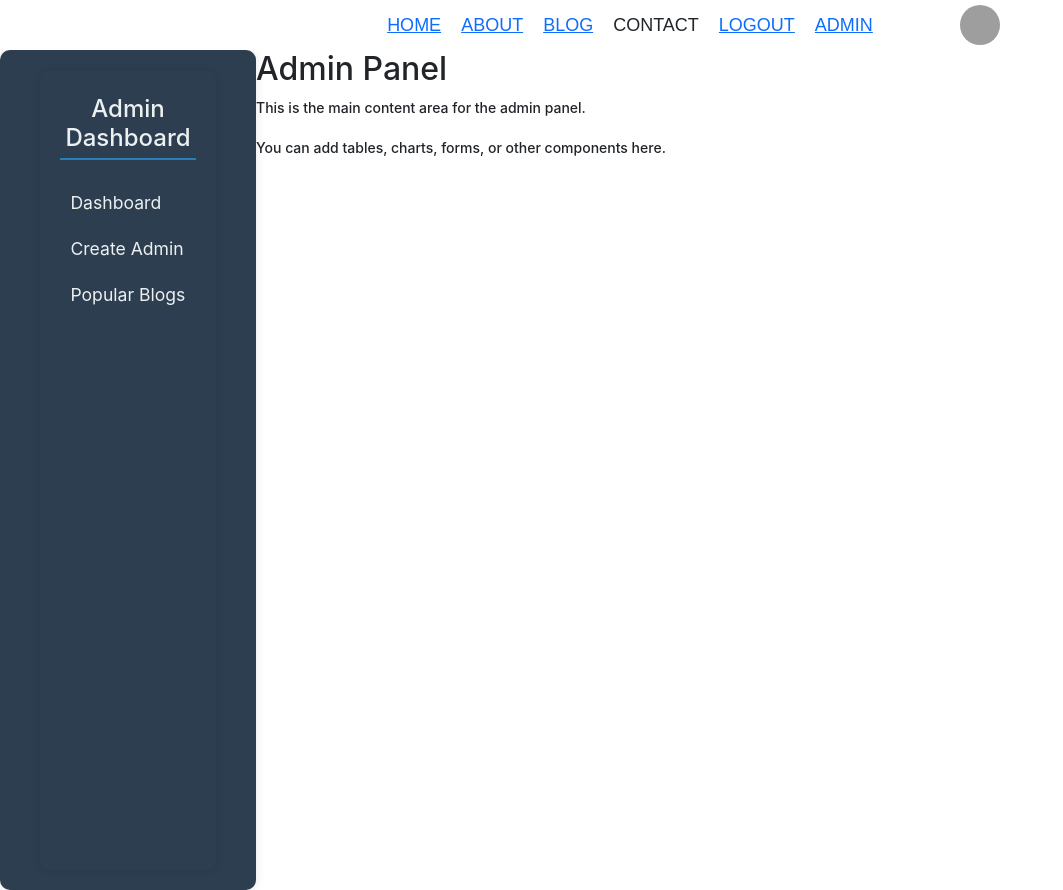
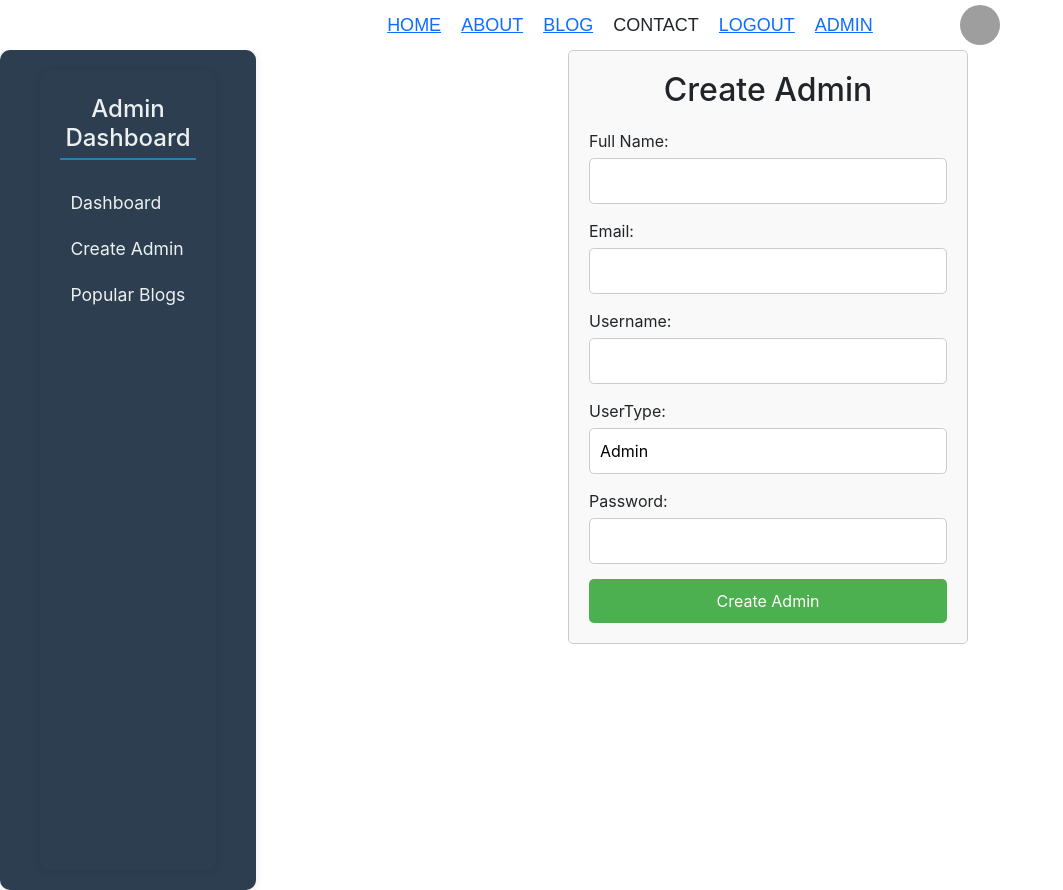
Before and after one commit to Rajiv-Bhandari/React-Coursework, a React (Create React App) app: page /admin in a window 1280 px wide. Shown: the whole page, without its empty margins (0-1063 px from the left). Built offline with nearby package versions, Linux system fonts and the light colour scheme; grey boxes are pictures that could not be loaded; some icons are missing.

Commit message:
create admin form

```diff
--- a/src/components/admin/adminhome/adminbody.js
+++ b/src/components/admin/adminhome/adminbody.js
@@ -1,15 +1,11 @@
 import React from 'react';
 import "./adminbody.css";
+import CreateAdminForm from '../createadmin/createadminform';
 
 export default function AdminBody() {
   return (
-    <div className="admin-body">
-      <h2>Admin Panel</h2>
-      <div className="admin-content">
-        {/* Your admin content goes here */}
-        <p>This is the main content area for the admin panel.</p>
-        <p>You can add tables, charts, forms, or other components here.</p>
-      </div>
-    </div>
+    <>
+    <CreateAdminForm />
+    </>
   );
 }
--- a/src/components/admin/adminhome/adminhome.js
+++ b/src/components/admin/adminhome/adminhome.js
@@ -1,7 +1,7 @@
 import React from 'react';
 import AdminSidebar from '../adminsidebar/adminSidebar';
 import AdminBody from './adminbody';
-import './adminhome.css'; // Import CSS file for styling
+import './adminhome.css';
 
 export default function AdminHome() {
   return (
--- /dev/null
+++ b/src/components/admin/createadmin/createadminform.css
@@ -0,0 +1,44 @@
+.create-admin-form {
+    width: 400px;
+    margin: 0 auto;
+    padding: 20px;
+    border: 1px solid #ccc;
+    border-radius: 5px;
+    background-color: #f9f9f9;
+  }
+
+  .create-admin-form h2 {
+    text-align: center;
+    margin-bottom: 20px;
+  }
+
+  .create-admin-form label {
+    display: block;
+    margin-bottom: 5px;
+  }
+
+  .create-admin-form input[type="text"],
+  .create-admin-form input[type="email"],
+  .create-admin-form input[type="password"] {
+    width: 100%;
+    padding: 10px;
+    margin-bottom: 15px;
+    border: 1px solid #ccc;
+    border-radius: 5px;
+    box-sizing: border-box;
+  }
+
+  .create-admin-form button[type="submit"] {
+    width: 100%;
+    padding: 10px;
+    background-color: #4CAF50;
+    color: white;
+    border: none;
+    border-radius: 5px;
+    cursor: pointer;
+    transition: background-color 0.3s ease;
+  }
+
+  .create-admin-form button[type="submit"]:hover {
+    background-color: #45a049;
+  }
--- /dev/null
+++ b/src/components/admin/createadmin/createadminform.js
@@ -0,0 +1,84 @@
+import React, { useState } from 'react';
+import './createadminform.css';
+
+export default function CreateAdminForm() {
+  const [fullName, setFullName] = useState('');
+  const [email, setEmail] = useState('');
+  const [username, setUsername] = useState('');
+  const [password, setPassword] = useState('');
+
+  const handleSubmit = (e) => {
+    e.preventDefault();
+    // Handle form submission
+    const formData = {
+      fullName,
+      email,
+      username,
+      password
+    };
+    console.log(formData);
+    // Reset form fields
+    setFullName('');
+    setEmail('');
+    setUsername('');
+    setPassword('');
+  };
+
+  return (
+    <div className="create-admin-form">
+      <h2>Create Admin</h2>
+      <form onSubmit={handleSubmit}>
+        <div>
+          <label htmlFor="fullName">Full Name:</label>
+          <input
+            type="text"
+            id="fullName"
+            value={fullName}
+            onChange={(e) => setFullName(e.target.value)}
+            required
+          />
+        </div>
+        <div>
+          <label htmlFor="email">Email:</label>
+          <input
+            type="email"
+            id="email"
+            value={email}
+            onChange={(e) => setEmail(e.target.value)}
+            required
+          />
+        </div>
+        <div>
+          <label htmlFor="username">Username:</label>
+          <input
+            type="text"
+            id="username"
+            value={username}
+            onChange={(e) => setUsername(e.target.value)}
+            required
+          />
+        </div>
+        <div>
+          <label htmlFor="userType">UserType:</label>
+          <input
+            type="text"
+            id="userType"
+            value="Admin"
+            readOnly
+          />
+        </div>
+        <div>
+          <label htmlFor="password">Password:</label>
+          <input
+            type="password"
+            id="password"
+            value={password}
+            onChange={(e) => setPassword(e.target.value)}
+            required
+          />
+        </div>
+        <button type="submit">Create Admin</button>
+      </form>
+    </div>
+  );
+}
```
